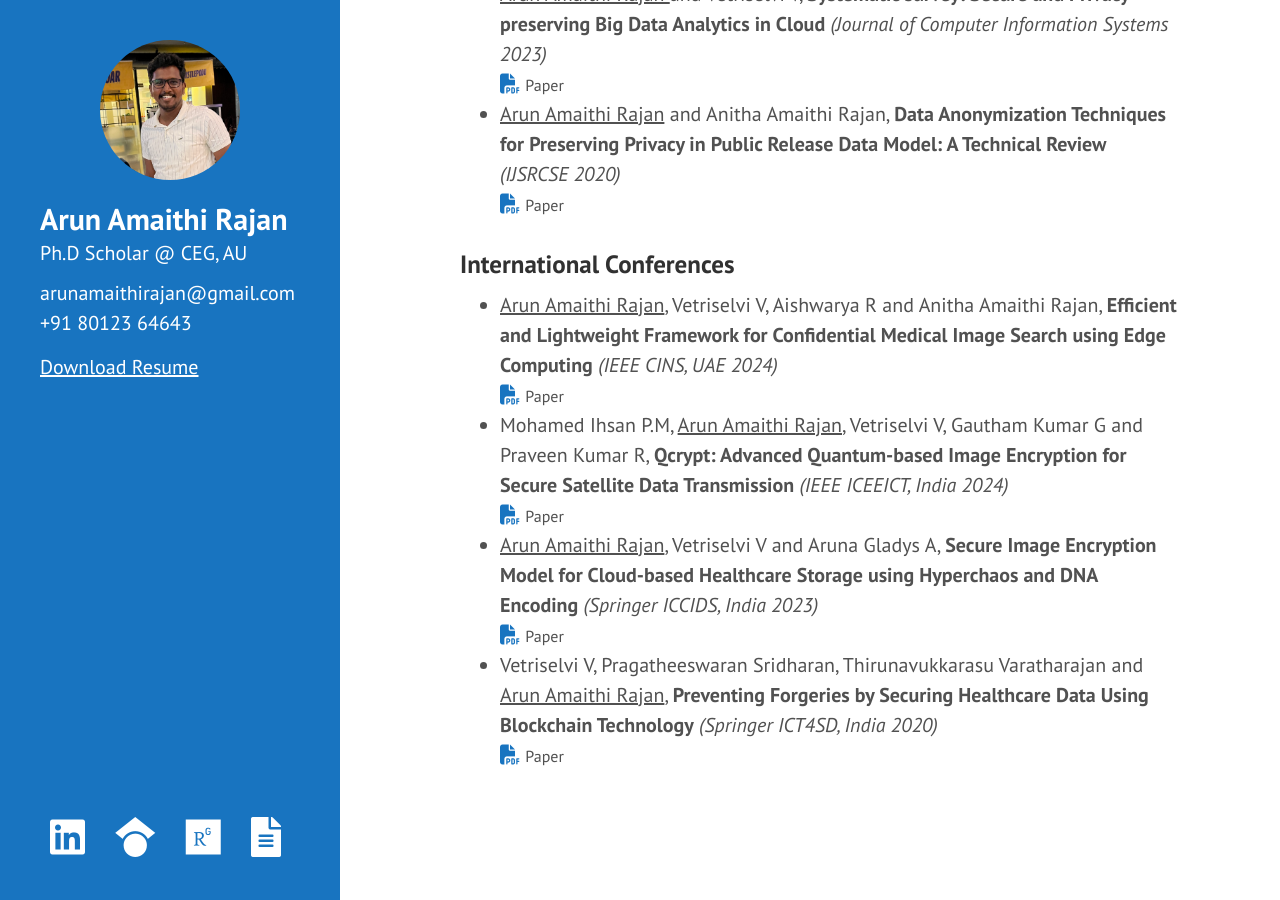
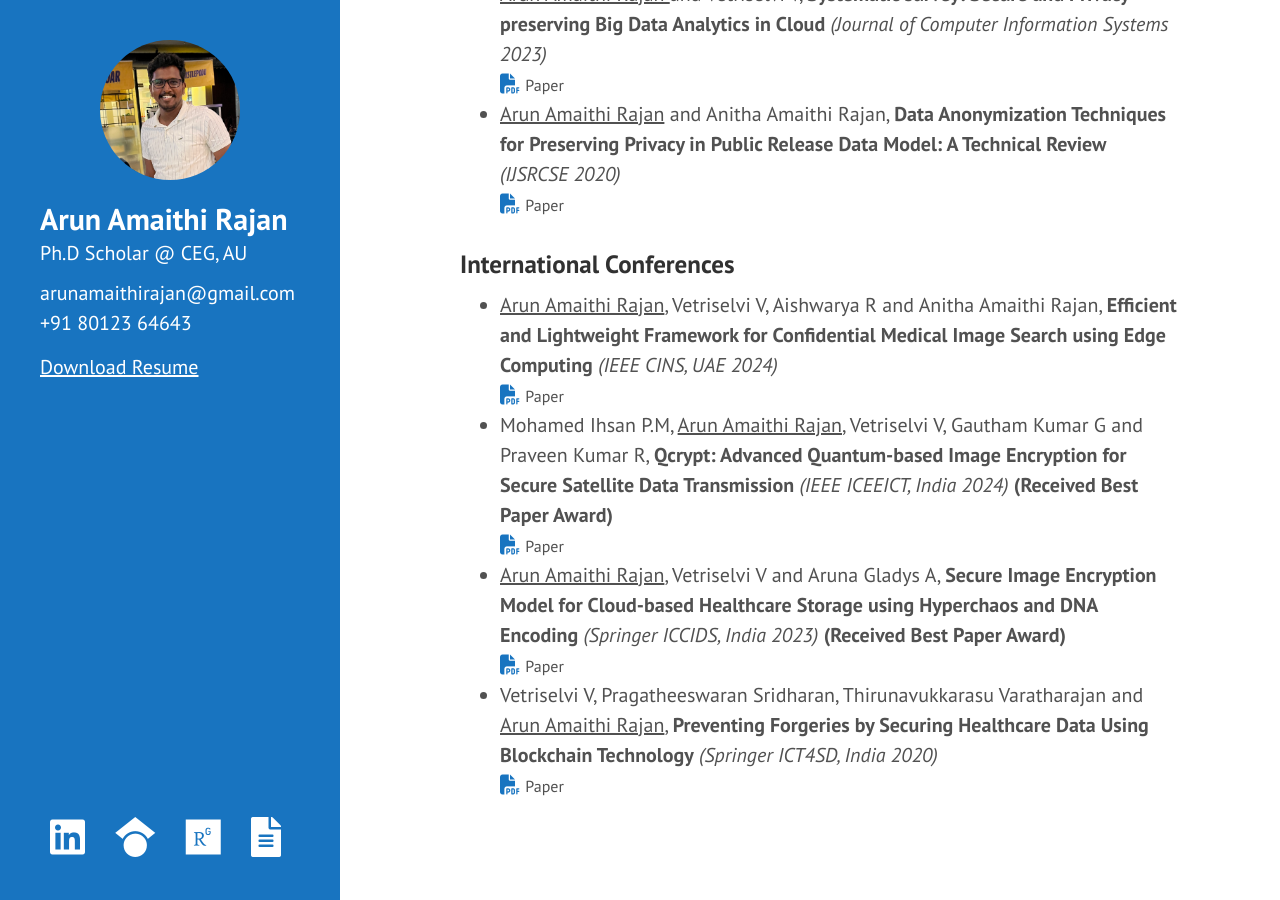
Before and after one commit to arunamaithi/arunamaithi.github.io, a Jekyll site: the page built from index.md, in a window 1280 px wide and 900 px high, scrolled down 1644 px. Built offline with Jekyll 4.4.1, drawn with Linux system fonts in a browser that asks for light colours.

Commit message:
best paper update

```diff
--- a/index.md
+++ b/index.md
@@ -113,7 +113,7 @@ Ajitesh M, Deekshith M, <u>Arun Amaithi Rajan</u>, Vetriselvi V and Hemanth D, <
 </li>
 
 <li>
-Mohamed Ihsan P.M, <u>Arun Amaithi Rajan</u>, Vetriselvi V, Gautham Kumar G and Praveen Kumar R, <b>Qcrypt: Advanced Quantum-based Image Encryption for Secure Satellite Data Transmission</b> <i>(IEEE ICEEICT, India 2024)</i>
+Mohamed Ihsan P.M, <u>Arun Amaithi Rajan</u>, Vetriselvi V, Gautham Kumar G and Praveen Kumar R, <b>Qcrypt: Advanced Quantum-based Image Encryption for Secure Satellite Data Transmission</b> <i>(IEEE ICEEICT, India 2024)</i> <b>(Received Best Paper Award)</b>
 <div>
     <a href="{{ site.baseurl }}/papers/qc24.pdf">
 		<i class="fa-solid fa-file-pdf"></i></a>
@@ -122,7 +122,7 @@ Mohamed Ihsan P.M, <u>Arun Amaithi Rajan</u>, Vetriselvi V, Gautham Kumar G and
 </li>
 
 <li>
-<u>Arun Amaithi Rajan</u>, Vetriselvi V and Aruna Gladys A, <b>Secure Image Encryption Model for Cloud-based Healthcare Storage using Hyperchaos and DNA Encoding</b> <i>(Springer ICCIDS, India 2023)</i>
+<u>Arun Amaithi Rajan</u>, Vetriselvi V and Aruna Gladys A, <b>Secure Image Encryption Model for Cloud-based Healthcare Storage using Hyperchaos and DNA Encoding</b> <i>(Springer ICCIDS, India 2023)</i> <b>(Received Best Paper Award)</b>
 <div>
     <a href="{{ site.baseurl }}/papers/ienc23.pdf">
 		<i class="fa-solid fa-file-pdf"></i></a>
```
